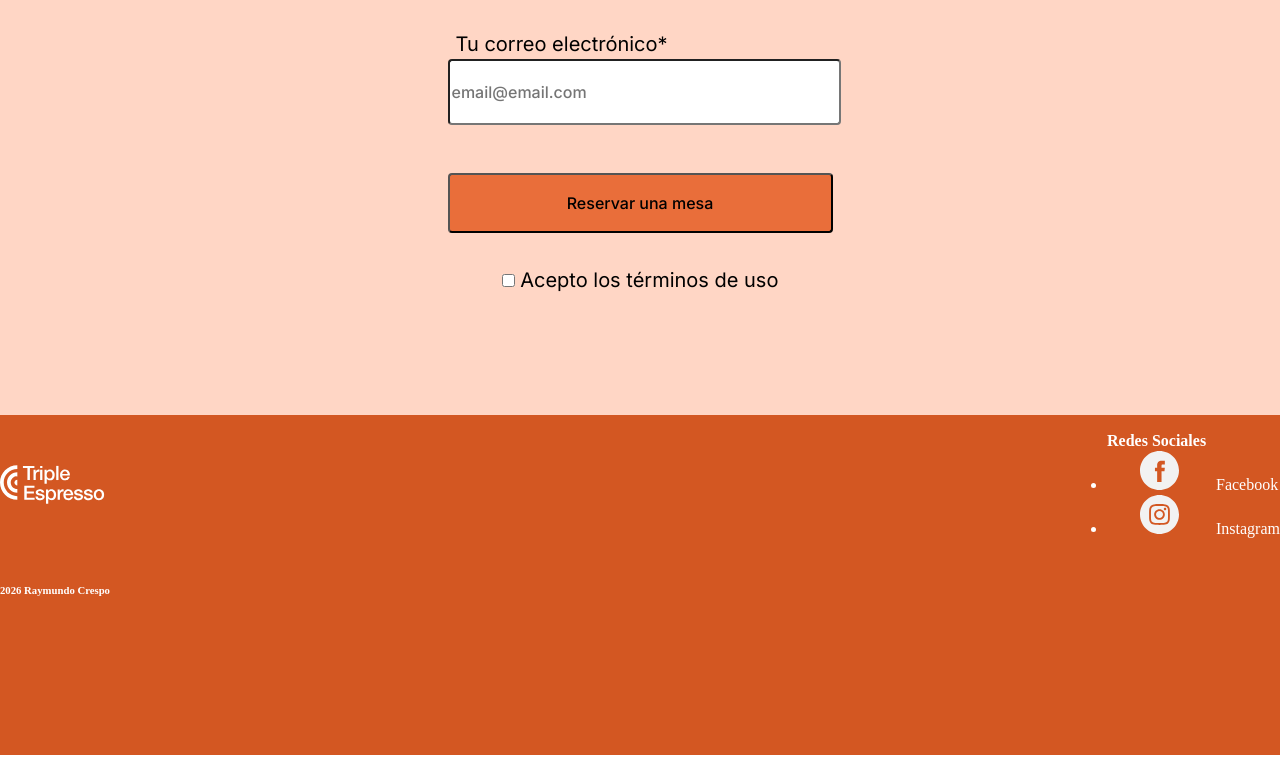
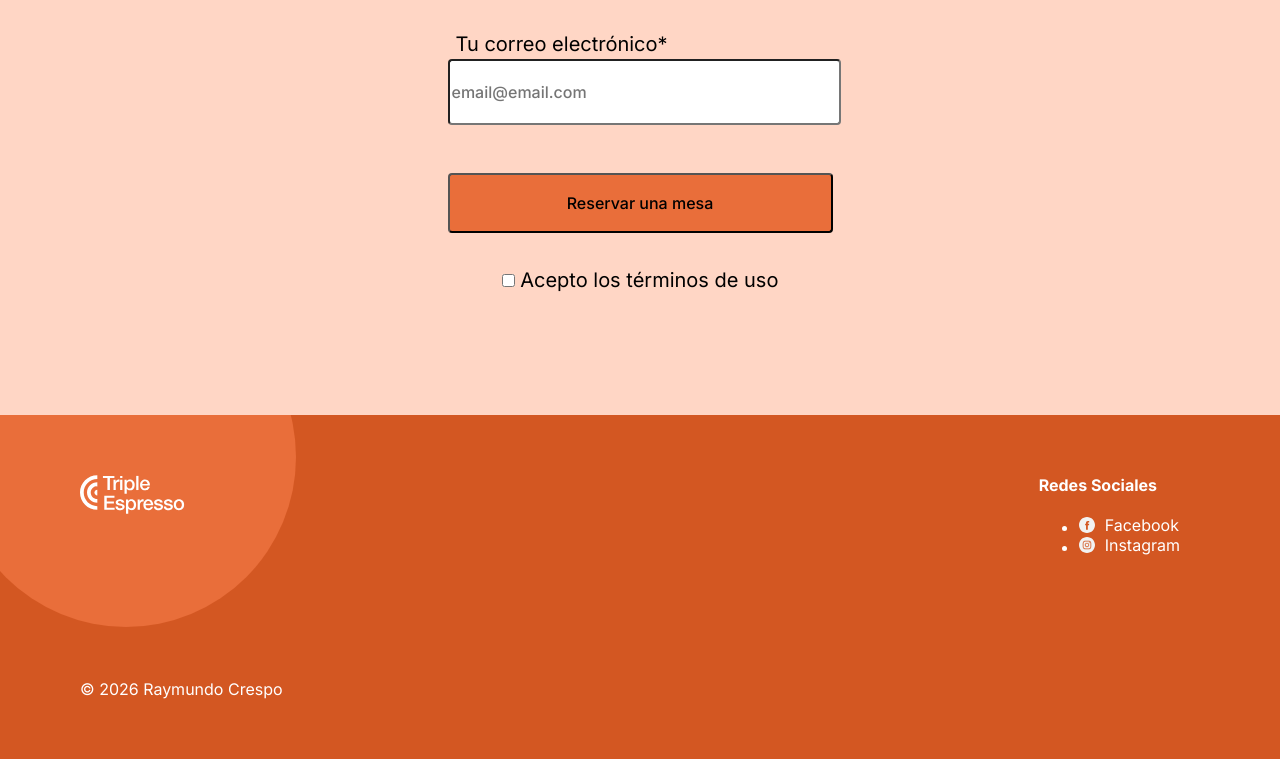
Before and after one commit to RcrZpo/web_project_coffeeshop_es, a plain HTML site: page index.html in a window 1280 px wide. Shown: the part 1364-2123 px from the top of the page. Drawn offline with Linux system fonts and the light colour scheme.

Commit message:
2o bloque de correcciones

```diff
--- a/index.html
+++ b/index.html
@@ -1,12 +1,12 @@
 <!doctype html>
 <html lang="es">
   <head>
-    <meta charset="UTF-8"/>
-    <meta name="viewport" content="width=device-width, initial-scale=1.0"/>
-    <link rel="icon" href="favicon.ico" type="image/x-icon"/>
+    <meta charset="UTF-8" />
+    <meta name="viewport" content="width=device-width, initial-scale=1.0" />
+    <link rel="icon" href="favicon.ico" type="image/x-icon" />
     <title>Triple Espresso</title>
-    <link rel="preconnect" href="https://fonts.googleapis.com"/>
-    <link rel="preconnect" href="https://fonts.gstatic.com" crossorigin/>
+    <link rel="preconnect" href="https://fonts.googleapis.com" />
+    <link rel="preconnect" href="https://fonts.gstatic.com" crossorigin />
     <link
       href="https://fonts.googleapis.com/css2?family=Inter:ital,opsz,wght@0,14..32,100..900;1,14..32,100..900&family=Noto+Serif:ital,wght@0,100..900;1,100..900&display=swap"
       rel="stylesheet"
@@ -26,7 +26,7 @@
           <li>
             <a href="#reservations" class="nav-link">Reservar una mesa</a>
           </li>
-          <li><a href="#contacts" class="nav-link">Contactos</a></li>
+          <li><a href="#footer" class="nav-link">Contactos</a></li>
         </ul>
       </nav>
       <h1 class="header-title">
@@ -96,9 +96,7 @@
           />
         </form>
         <div class="form__button-container">
-            <button type="submit" class="form__button">
-              Reservar una mesa
-            </button>
+          <button type="submit" class="form__button">Reservar una mesa</button>
         </div>
         <div class="form__terms-container">
           <label for="Terminos-de-uso" class="form__label">
@@ -108,34 +106,47 @@
               name="Terminos-de-uso"
               required
             />
-              Acepto los términos de uso</label      >
+            Acepto los términos de uso</label
+          >
+        </div>
+      </div>
+    </main>
+    <footer class="footer" id="footer">
+      <div class="footer__content">
+        <img
+          src="imagenes/logo_coffeeshop_light.svg"
+          class="footer__logo"
+          alt="TripleTen logo"
+        />
+
+        <div class="footer__social">
+          <p class="footer__social-heading">Redes Sociales</p>
+          <ul class="footer_list">
+            <li class="footer_list-item">
+              <a href="#" class="footer__social-link">
+                <img
+                  src="imagenes/facebook_white.svg"
+                  class="footer__social-icon"
+                  alt="Facebook icon"
+                />Facebook
+              </a>
+            </li>
+            <li class="footer_list-item">
+              <a href="#" class="footer__social-link">
+                <img
+                  src="imagenes/instagram_white.svg"
+                  class="footer__social-icon"
+                  alt="Instagram icon"
+                />
+                Instagram
+              </a>
+            </li>
+          </ul>
+        </div>
       </div>
 
-      </div>
-    </main>
-    <footer class="footer" id="contacts">
-      <nav class="nav__footer">
-        <img
-          src="imagenes/logo_coffeeshop_light.svg"
-          class="logo"
-          alt="logo triple Espresso"
-        />
-        <ul class="social-links">Redes Sociales
-          <li>
-            <img src= "imagenes/facebook_white.svg" class="logo" alt="logo facebook">
-            <a href="#facebook" class="social-link">Facebook</a>
-          </li>
-          <li>
-            <img src="imagenes/instagram_white.svg" class="logo" alt="logo instagram">
-            <a href="#instagram" class="social-link">Instagram</a>
-          </li>
-        </ul>
-      </nav>
-      <div class="derechos">
-        <h6>
-          <img src=""/>2026 Raymundo Crespo
-        </h6>
-      </div>
+      <p class="footer__copyright">&copy; 2026 Raymundo Crespo</p>
+      <div class="footer__circle"></div>
     </footer>
   </body>
 </html>
--- a/styles/style.css
+++ b/styles/style.css
@@ -156,43 +156,75 @@ body {
 /* ====== Footer ====== */
 
 .footer {
+  padding: 60px 100px 60px 80px;
+  color: #fff;
   background-color: #d35722;
-  height: 340px;
-  width: 100%;
-  display: flex;
-  flex-direction: column;
+  box-sizing: border-box;
+  position: relative;
+  overflow: hidden;
 }
-.nav__footer {
+
+.footer__content {
   display: flex;
   justify-content: space-between;
-  align-items: center;
-  color: #fff;
-}
-.social-links {
-  font-family: “Inter”;
-  font-style: normal;
-  font-weight: bold;
-  font-size: 16px;
-  line-height: 20px;
+  align-items: flex-start;
 }
 
-.social-link {
-  font-family: “Inter”;
-  font-style: normal;
-  font-weight: normal;
+.footer__list {
+  list-style-type: none;
+  padding: 0;
+  margin: 0;
+}
+
+.footer__list-item {
+  margin-bottom: 16px;
+}
+
+.footer__list-item:last-of-type {
+  margin-bottom: 0;
+}
+
+.footer__logo {
+  width: 105px;
+  height: 39px;
+  z-index: 1;
+}
+.footer__social-heading {
+  margin: 0 0 20px;
+  font-family: "Inter", sans-serif;
+  font-weight: 700;
+}
+
+.footer__social-icon {
+  margin-right: 10px;
+  width: 16px;
+  height: 16px;
+}
+
+.footer__social-link {
+  display: flex;
+  align-items: center;
+  color: #ffffff;
   font-size: 16px;
   line-height: 20px;
   text-decoration: none;
-  color: #fff;
 }
-.social-link:hover {
-  color: #ffd6c5;
+
+.footer__social-link:hover {
+  color: #c1c1c1;
 }
-.derechos {
-  color: #fff;
-  font-family: “Inter”;
-  font-style: normal;
-  font-weight: normal;
-  font-size: 16px;
-  line-height: 20px;
+
+.footer__copyright {
+  margin: 108px 0 0;
 }
+
+.footer__circle {
+  background-color: #e96e3a;
+  width: 340px;
+  height: 340px;
+  border-radius: 50%;
+  position: absolute;
+  left: -44px;
+  top: -128px;
+  z-index: 0;
+}
```
Lines whose indentation alone changed are shown as unchanged.
